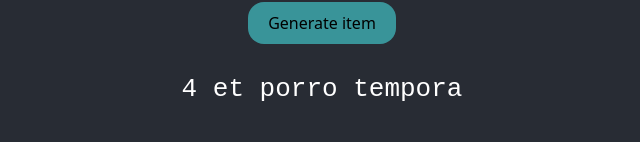
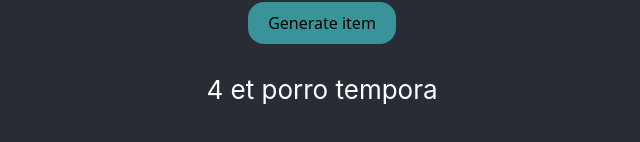
Before and after one commit to nazarrachunn/my-project, a React (Create React App) app: page / in a window 1280 px wide. Both pictures are taken after a click on the button "Generate item". Shown: the part 336-478 px from the top of the page, without its empty margins (318-958 px from the left). Built offline with nearby package versions, Linux system fonts and the light colour scheme; no server answers; the HTML template or start-up script is replaced by a standard one.

Commit message:
REG-6 | changed logic to transform array of objects, deleted react imports as irrelevant, added types.ts in order to DRY principle, removed id from p element(left comment in github conversation.)

```diff
--- a/src/App.tsx
+++ b/src/App.tsx
@@ -1,11 +1,8 @@
-import React, { useEffect, useState } from 'react';
+import { useEffect, useState } from 'react';
 import './App.css';
 import TodoList from './TodoList';
+import Todo from './types';
 
-interface Todo {
-  id: number;
-  title: string;
-}
 function App() {
   const [items, setItems] = useState<Todo[]>([]);
 
@@ -13,10 +10,11 @@ function App() {
     fetch('https://jsonplaceholder.typicode.com/todos')
       .then((response) => response.json())
       .then((data) => {
-        const todos = data.reduce((acc: Todo[], obj: Todo) => {
-          return [...acc, { id: obj.id, title: obj.title }];
+        data.reduce((acc: Todo[], cur: Todo) => {
+          return [...acc, [cur.id, cur.title]];
         }, []);
-        setItems(todos);
+
+        setItems(data);
       });
 
   }, []);
--- a/src/TodoList.tsx
+++ b/src/TodoList.tsx
@@ -1,22 +1,17 @@
-import React from 'react';
+import Todo from './types';
 
-interface Todo {
-  id: number;
-  title: string;
-}
-
-interface TodoListProps {
+type TodoListProps = {
   todos: Todo[];
-}
+};
 
 const TodoList: React.FC<TodoListProps> = ({ todos }) => {
   return (
     <>
-      {todos.map((item) => {
+      {todos.map((todo) => {
         return (
-          <pre key={item.id}>
-            {item.id} {item.title}
-          </pre>
+          <p>
+            {todo.id} {todo.title}
+          </p>
         );
       })}
     </>
--- /dev/null
+++ b/src/types.ts
@@ -0,0 +1,6 @@
+type Todo = {
+  id: number;
+  title: string;
+};
+
+export default Todo;
```
